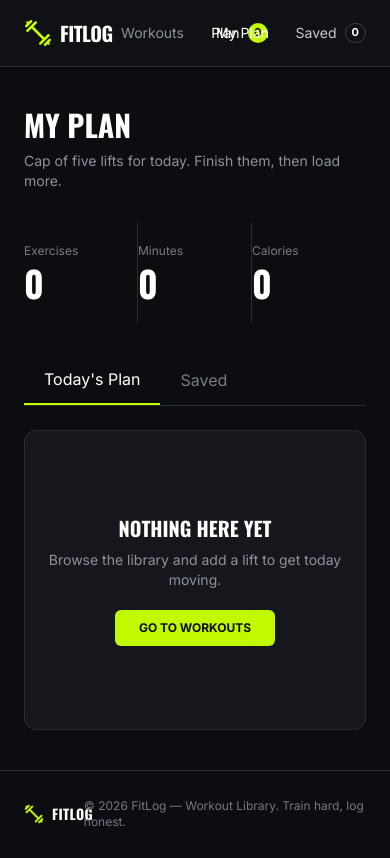
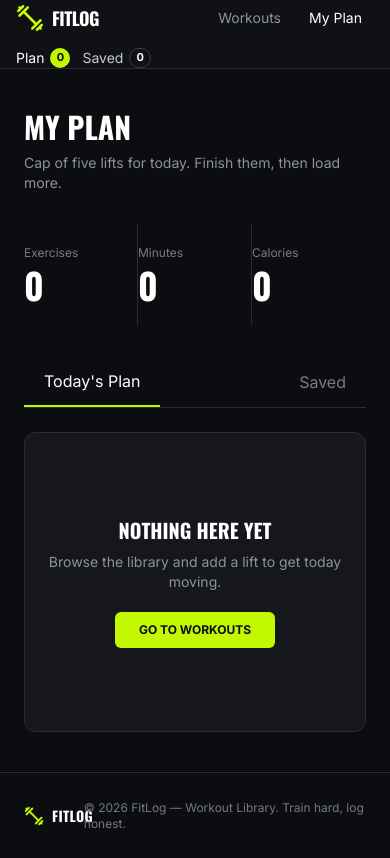
Before and after one commit to Rawayan/Ayan_Fit-log, a Next.js app: page /my-plan in a window 390 px wide. Built offline with nearby package versions, Linux system fonts and the light colour scheme.

Commit message:
mobile screen responsive issue fixed

```diff
--- a/app/page.tsx
+++ b/app/page.tsx
@@ -7,8 +7,8 @@ export default function Home() {
   return (
     <main>
       {/* HERO */}
-      <section className="mx-auto max-w-[1280px] px-6 pt-6">
-        <div className="grid min-h-[460px] grid-cols-2 items-center gap-20 rounded-2xl bg-[#222630] px-[57px] py-12">
+      <section className="mx-auto max-w-[1280px] px-4 sm:px-6 pt-6">
+        <div className="grid min-h-[460px] grid-cols-1 items-center gap-8 rounded-2xl bg-[#222630] px-6 py-12 lg:grid-cols-2 lg:px-[57px]">
           {/* Left */}
           <div className="max-w-[558px]">
             <p className="mb-5 text-[11px] font-bold uppercase tracking-[0.1em] text-[#c2f800]">
@@ -36,14 +36,14 @@ export default function Home() {
           </div>
 
           {/* Banner */}
-          <div className="flex justify-end">
+          <div className="flex justify-center lg:justify-end">
             <Image
               src="/banner.png"
               alt="FitLog training"
               width={334}
               height={334}
               priority
-              className="h-[334px] w-[334px] object-cover "
+              className="h-[334px] w-[334px] object-cover"
             />
           </div>
         </div>
@@ -52,7 +52,7 @@ export default function Home() {
       {/* LIBRARY */}
       <section
         id="library"
-        className="mx-auto max-w-[1280px] px-6 pb-24 pt-8"
+        className="mx-auto max-w-[1280px] px-4 sm:px-6 pb-24 pt-8"
       >
         <div className="mb-10">
           <h2 className="font-heading text-3xl font-bold uppercase tracking-[-0.75px]">
--- a/components/MyPlanPageContent.tsx
+++ b/components/MyPlanPageContent.tsx
@@ -118,7 +118,7 @@ export default function MyPlanPageContent() {
         </p>
 
         {/* Metrics */}
-        <div className="mt-8 grid grid-cols-3 gap-0">
+        <div className="mt-8 grid grid-cols-3 gap-0 sm:grid-cols-3">
           <Metric
             label="Exercises"
             value={displayPlan.length}
@@ -136,8 +136,8 @@ export default function MyPlanPageContent() {
         </div>
 
         {/* Tabs */}
-        <div className="mt-8 flex items-center justify-between border-b border-[#292d35]">
-          <div className="flex">
+        <div className="mt-8 flex flex-col items-start border-b border-[#292d35] sm:flex-row sm:items-center sm:justify-between">
+          <div className="flex w-full justify-between sm:justify-start">
             <button
               type="button"
               onClick={() => {
@@ -201,7 +201,7 @@ export default function MyPlanPageContent() {
                   return (
                     <article
                       key={workout.id}
-                      className={`flex min-h-[114px] items-center justify-between rounded-xl border bg-[#14171e] px-4 py-4 ${
+                      className={`flex min-h-[114px] flex-col items-center justify-between rounded-xl border bg-[#14171e] px-4 py-4 sm:flex-row ${
                         completed
                           ? "border-[#3e5412]"
                           : "border-[#292d35]"
@@ -251,7 +251,7 @@ export default function MyPlanPageContent() {
                         </div>
                       </div>
 
-                      <div className="flex items-center gap-2">
+                      <div className="mt-4 flex items-center gap-2 self-end sm:mt-0">
                         <Link
                           href={`/workout/${workout.id}`}
                           className="flex h-10 items-center rounded-md border border-[#3a3f48] px-4 text-xs text-white hover:border-[#c2f800]"
--- a/components/Navbar.tsx
+++ b/components/Navbar.tsx
@@ -32,8 +32,8 @@ export default function Navbar() {
   const savedCount = mounted ? saved.length : 0;
 
   return (
-    <header className="sticky top-0 z-50 h-[67px] border-b border-[#292d35] bg-[#0f1115]">
-      <div className="mx-auto flex h-full max-w-[1280px] items-center justify-between px-6">
+    <header className="sticky top-0 z-50 border-b border-[#292d35] bg-[#0f1115]">
+      <div className="mx-auto flex h-full max-w-[1280px] flex-wrap items-center justify-between gap-3 px-4 sm:px-6">
         {/* Logo */}
         <Link
           href="/"
@@ -47,16 +47,16 @@ export default function Navbar() {
             priority
           />
 
-          <span className="font-heading text-xl font-bold uppercase tracking-[-0.5px]">
+          <span className="font-heading text-lg font-bold uppercase tracking-[-0.5px] sm:text-xl">
             FITLOG
           </span>
         </Link>
 
         {/* Navigation */}
-        <nav className="absolute left-1/2 flex -translate-x-1/2 items-center">
+        <nav className="flex items-center gap-1 sm:gap-2">
           <Link
             href="/"
-            className={`px-4 py-2 text-sm transition ${
+            className={`px-3 py-2 text-sm transition sm:px-4 ${
               workoutActive
                 ? "text-white"
                 : "text-[#8d929d] hover:text-white"
@@ -67,7 +67,7 @@ export default function Navbar() {
 
           <Link
             href="/my-plan"
-            className={`px-4 py-2 text-sm transition ${
+            className={`px-3 py-2 text-sm transition sm:px-4 ${
               planActive
                 ? "text-white"
                 : "text-[#8d929d] hover:text-white"
@@ -78,10 +78,10 @@ export default function Navbar() {
         </nav>
 
         {/* Counters */}
-        <div className="flex items-center gap-7">
+        <div className="flex items-center gap-3 sm:gap-7">
           <Link
             href="/my-plan"
-            className={`flex items-center gap-2 text-sm transition ${
+            className={`flex items-center gap-1.5 text-sm transition sm:gap-2 ${
               planActive && !savedTabActive
                 ? "text-white"
                 : "text-[#c6cad2] hover:text-white"
@@ -96,7 +96,7 @@ export default function Navbar() {
 
           <Link
             href="/my-plan?tab=saved"
-            className={`flex items-center gap-2 text-sm transition ${
+            className={`flex items-center gap-1.5 text-sm transition sm:gap-2 ${
               savedTabActive
                 ? "text-white"
                 : "text-[#c6cad2] hover:text-white"
--- a/components/WorkoutCard.tsx
+++ b/components/WorkoutCard.tsx
@@ -77,7 +77,7 @@ export default function WorkoutCard({
       className="group block overflow-hidden rounded-xl border border-[#292d35] bg-[#15171d] transition hover:border-[#c2f800]"
     >
       {/* Image */}
-      <div className="relative h-[192px] overflow-hidden bg-[#1f232b]">
+      <div className="relative h-[160px] overflow-hidden bg-[#1f232b] sm:h-[192px">
         {workout.image ? (
           <Image
             src={workout.image}
@@ -94,7 +94,7 @@ export default function WorkoutCard({
       </div>
 
       {/* Content */}
-      <div className="h-[174px] px-6 py-6">
+      <div className="h-[150px] px-4 py-4 sm:h-[174px] sm:px-6 sm:py-6">
         <div className="flex flex-wrap gap-2">
           {categories.map((category) => (
             <span
```
